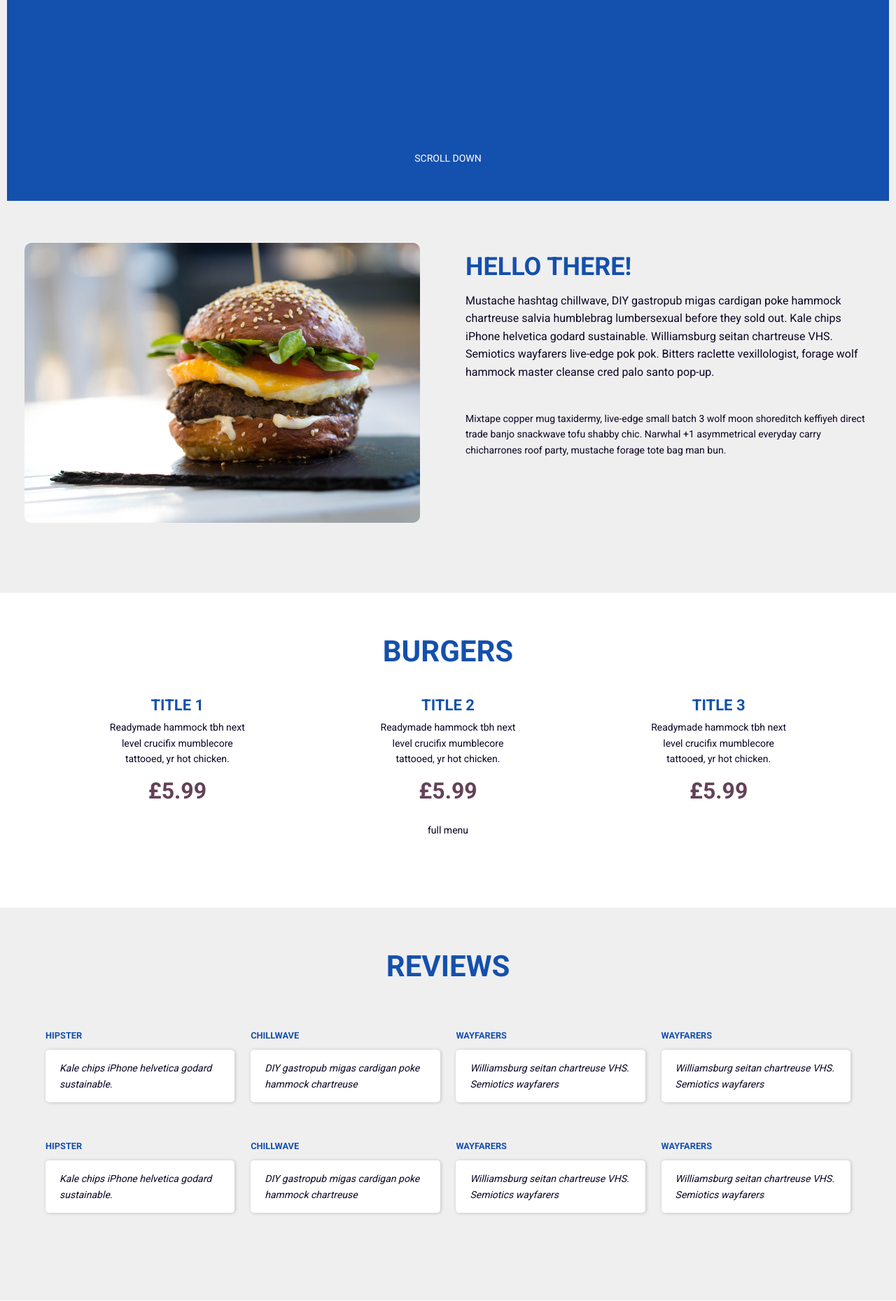
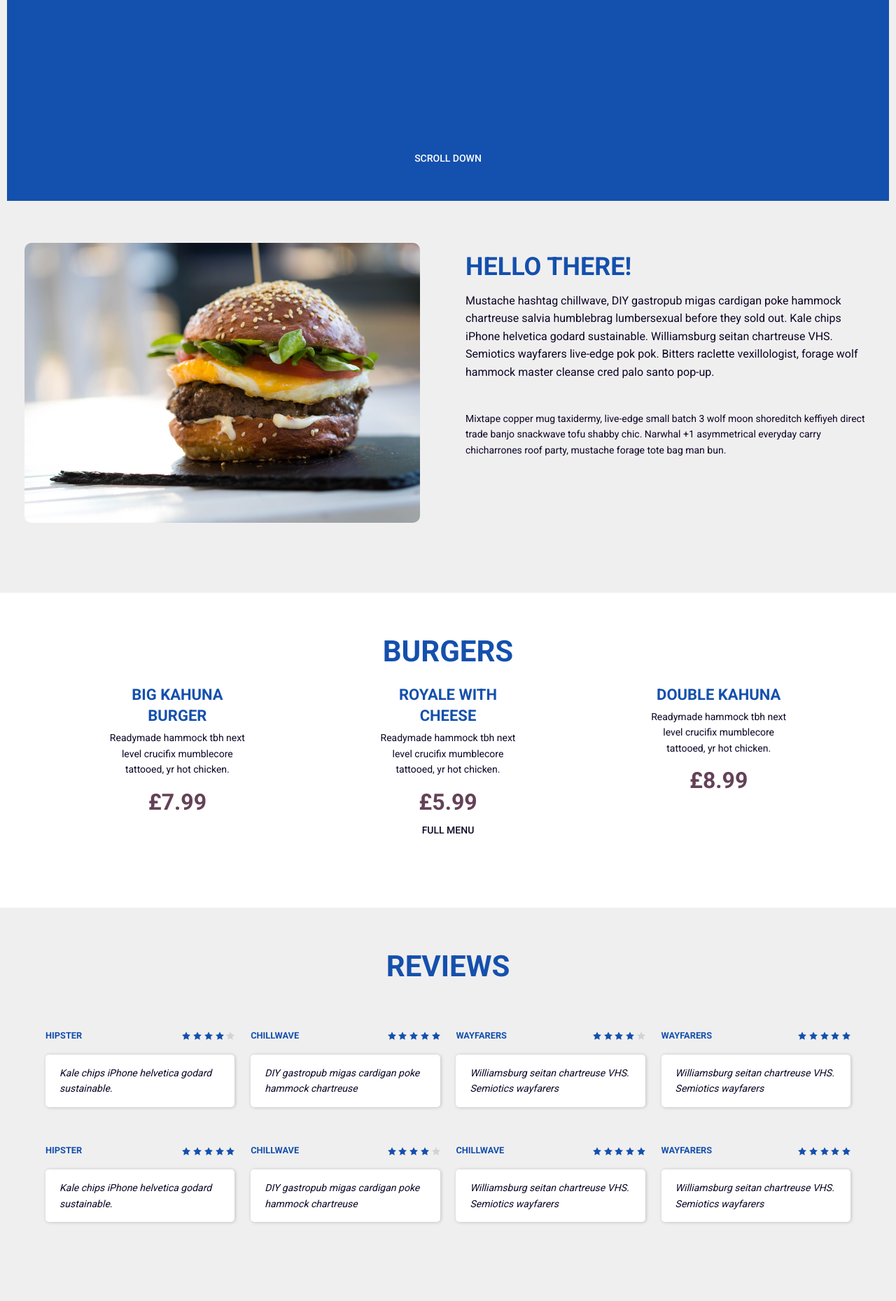
Before and after one commit to chazmcgrill/restaurant-site, a PHP site: page / in a window 1280 px wide. Shown: the part 503-2362 px from the top of the page at 70% size. Run offline with PHP 8.4, Linux system fonts and the light colour scheme; style sheets or scripts are compiled from the project's sources; some libraries are stand-ins or nearby versions.

Commit message:
Improved Reviews / Added Review Stars

```diff
--- a/src/css/01-base/_mixins.sass
+++ b/src/css/01-base/_mixins.sass
@@ -0,0 +1,3 @@
+@mixin square-size($len)
+  height: $len
+  width: $len
--- a/src/css/02-layout/_header.sass
+++ b/src/css/02-layout/_header.sass
@@ -19,6 +19,9 @@ h1
   justify-content: space-between
   align-items: center
 
+.scroll-sign
+  font-weight: 500
+
 @media (max-width: 640px)
   header
     padding: 50px 5px
--- a/src/css/02-layout/_menu.sass
+++ b/src/css/02-layout/_menu.sass
@@ -10,3 +10,15 @@ section.menu-section
   .menu
     display: flex
     justify-content: space-around
+
+  .full-menu-button
+    text-transform: uppercase
+    font-weight: 500
+
+  @media (max-width: 640px)
+    .col
+      height: auto
+    .menu
+      flex-direction: column
+      align-items: center
+      margin: 30px 0
--- a/src/css/02-layout/_reviews.sass
+++ b/src/css/02-layout/_reviews.sass
@@ -8,5 +8,8 @@ section.section-reviews
     grid-template-columns: repeat(4, 1fr)
     grid-gap: 0.8rem
 
+    @media (max-width: 800px)
+      grid-template-columns: repeat(3, 1fr)
+
     @media (max-width: 640px)
       grid-template-columns: repeat(2, 1fr)
--- a/src/css/03-module/_review.sass
+++ b/src/css/03-module/_review.sass
@@ -1,13 +1,22 @@
 .review
   padding: 5px
+
+  &--top
+    display: flex
+    justify-content: space-between
+    align-items: center
 
   &--user
     font-size: 0.8rem
 
+  &--stars
+    display: flex
+    justify-content: space-between
+    width: 75px
+
   &--text
     background: white
     margin-top: 0.4rem
-    // font-weight: 500
     padding: 15px 20px
     border-radius: 5px
     font-style: italic
--- a/src/css/03-module/_social-icons.sass
+++ b/src/css/03-module/_social-icons.sass
@@ -4,8 +4,7 @@
   justify-content: space-between
 
   &--icon
-    width: 20px
-    height: 20px
+    @include square-size(20px)
     fill: white
     cursor: pointer
     transition: fill 0.3s ease-in-out
--- /dev/null
+++ b/src/css/03-module/_star.sass
@@ -0,0 +1,6 @@
+.star
+  @include square-size(12px)
+  fill: lightgrey
+
+  &_checked
+    fill: $primary-color
--- a/src/css/main.sass
+++ b/src/css/main.sass
@@ -23,6 +23,7 @@
 @import '03-module/menu-item'
 @import '03-module/review'
 @import '03-module/location'
+@import '03-module/star'
 
 // holds state specific code, how buttons look on hover and similar
 @import '04-state/state'
--- a/src/index.php
+++ b/src/index.php
@@ -44,19 +44,19 @@
         <h2>Burgers</h2>
         <div class="menu">
           <div class="menu-item">
-            <h4 class="menu-item--title">Title 1</h4>
+            <h4 class="menu-item--title">Big Kahuna Burger</h4>
+            <p class="menu-item--text">Readymade hammock tbh next level crucifix mumblecore tattooed, yr hot chicken.</p>
+            <div class="menu-item--price">£7.99</div>
+          </div>
+          <div class="menu-item">
+            <h4 class="menu-item--title">Royale with Cheese</h4>
             <p class="menu-item--text">Readymade hammock tbh next level crucifix mumblecore tattooed, yr hot chicken.</p>
             <div class="menu-item--price">£5.99</div>
           </div>
           <div class="menu-item">
-            <h4 class="menu-item--title">Title 2</h4>
+            <h4 class="menu-item--title">Double Kahuna</h4>
             <p class="menu-item--text">Readymade hammock tbh next level crucifix mumblecore tattooed, yr hot chicken.</p>
-            <div class="menu-item--price">£5.99</div>
-          </div>
-          <div class="menu-item">
-            <h4 class="menu-item--title">Title 3</h4>
-            <p class="menu-item--text">Readymade hammock tbh next level crucifix mumblecore tattooed, yr hot chicken.</p>
-            <div class="menu-item--price">£5.99</div>
+            <div class="menu-item--price">£8.99</div>
           </div>
         </div>
         <div class="full-menu-button">full menu</div>
@@ -70,35 +70,107 @@
         <h2>Reviews</h2>
         <div class="reviews">
           <div class="review">
+            <div class="review--top">
               <h5 class="review--user">Hipster</h5>
+              <div class="review--stars">
+                <?php include("assets/img/SVG/star-checked.svg"); ?>
+                <?php include("assets/img/SVG/star-checked.svg"); ?>
+                <?php include("assets/img/SVG/star-checked.svg"); ?>
+                <?php include("assets/img/SVG/star-checked.svg"); ?>
+                <?php include("assets/img/SVG/star.svg"); ?>
+              </div>
+            </div>
             <p class="review--text">Kale chips iPhone helvetica godard sustainable.</p>
           </div>
           <div class="review">
+            <div class="review--top">
               <h5 class="review--user">Chillwave</h5>
+              <div class="review--stars">
+                <?php include("assets/img/SVG/star-checked.svg"); ?>
+                <?php include("assets/img/SVG/star-checked.svg"); ?>
+                <?php include("assets/img/SVG/star-checked.svg"); ?>
+                <?php include("assets/img/SVG/star-checked.svg"); ?>
+                <?php include("assets/img/SVG/star-checked.svg"); ?>
+              </div>
+            </div>
             <p class="review--text">DIY gastropub migas cardigan poke hammock chartreuse</p>
           </div>
           <div class="review">
+            <div class="review--top">
               <h5 class="review--user">Wayfarers</h5>
+              <div class="review--stars">
+                <?php include("assets/img/SVG/star-checked.svg"); ?>
+                <?php include("assets/img/SVG/star-checked.svg"); ?>
+                <?php include("assets/img/SVG/star-checked.svg"); ?>
+                <?php include("assets/img/SVG/star-checked.svg"); ?>
+                <?php include("assets/img/SVG/star.svg"); ?>
+              </div>
+            </div>
             <p class="review--text">Williamsburg seitan chartreuse VHS. Semiotics wayfarers</p>
           </div>
           <div class="review">
+            <div class="review--top">
               <h5 class="review--user">Wayfarers</h5>
+              <div class="review--stars">
+                <?php include("assets/img/SVG/star-checked.svg"); ?>
+                <?php include("assets/img/SVG/star-checked.svg"); ?>
+                <?php include("assets/img/SVG/star-checked.svg"); ?>
+                <?php include("assets/img/SVG/star-checked.svg"); ?>
+                <?php include("assets/img/SVG/star-checked.svg"); ?>
+              </div>
+            </div>
             <p class="review--text">Williamsburg seitan chartreuse VHS. Semiotics wayfarers</p>
           </div>
           <div class="review">
+            <div class="review--top">
               <h5 class="review--user">Hipster</h5>
+              <div class="review--stars">
+                <?php include("assets/img/SVG/star-checked.svg"); ?>
+                <?php include("assets/img/SVG/star-checked.svg"); ?>
+                <?php include("assets/img/SVG/star-checked.svg"); ?>
+                <?php include("assets/img/SVG/star-checked.svg"); ?>
+                <?php include("assets/img/SVG/star-checked.svg"); ?>
+              </div>
+            </div>
             <p class="review--text">Kale chips iPhone helvetica godard sustainable.</p>
           </div>
           <div class="review">
+            <div class="review--top">
               <h5 class="review--user">Chillwave</h5>
+              <div class="review--stars">
+                <?php include("assets/img/SVG/star-checked.svg"); ?>
+                <?php include("assets/img/SVG/star-checked.svg"); ?>
+                <?php include("assets/img/SVG/star-checked.svg"); ?>
+                <?php include("assets/img/SVG/star-checked.svg"); ?>
+                <?php include("assets/img/SVG/star.svg"); ?>
+              </div>
+            </div>
             <p class="review--text">DIY gastropub migas cardigan poke hammock chartreuse</p>
           </div>
           <div class="review">
-            <h5 class="review--user">Wayfarers</h5>
+            <div class="review--top">
+              <h5 class="review--user">Chillwave</h5>
+              <div class="review--stars">
+                <?php include("assets/img/SVG/star-checked.svg"); ?>
+                <?php include("assets/img/SVG/star-checked.svg"); ?>
+                <?php include("assets/img/SVG/star-checked.svg"); ?>
+                <?php include("assets/img/SVG/star-checked.svg"); ?>
+                <?php include("assets/img/SVG/star-checked.svg"); ?>
+              </div>
+            </div>
             <p class="review--text">Williamsburg seitan chartreuse VHS. Semiotics wayfarers</p>
           </div>
           <div class="review">
+            <div class="review--top">
               <h5 class="review--user">Wayfarers</h5>
+              <div class="review--stars">
+                <?php include("assets/img/SVG/star-checked.svg"); ?>
+                <?php include("assets/img/SVG/star-checked.svg"); ?>
+                <?php include("assets/img/SVG/star-checked.svg"); ?>
+                <?php include("assets/img/SVG/star-checked.svg"); ?>
+                <?php include("assets/img/SVG/star-checked.svg"); ?>
+              </div>
+            </div>
             <p class="review--text">Williamsburg seitan chartreuse VHS. Semiotics wayfarers</p>
           </div>
         </div>
```
Also changed, not shown: dist/assets/css/main.css (+32 -1 lines), dist/index.php (+81 -9 lines), dist/assets/img/SVG/star-checked.svg (added), dist/assets/img/SVG/star.1.svg (added), dist/assets/img/SVG/star.svg (added), src/img/SVG/star-checked.svg (added), src/img/SVG/star.svg (added). Lines whose indentation alone changed are shown as unchanged.
